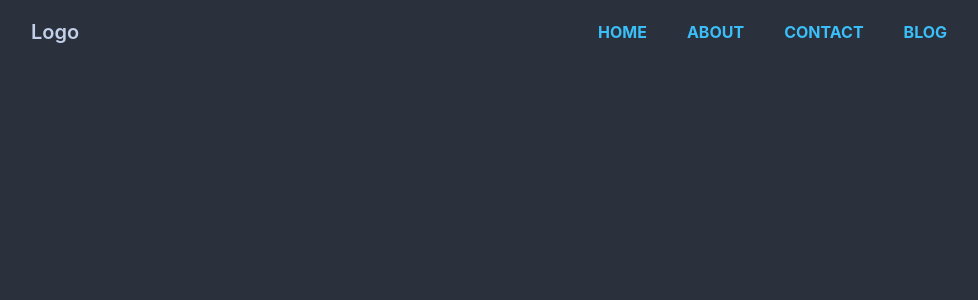
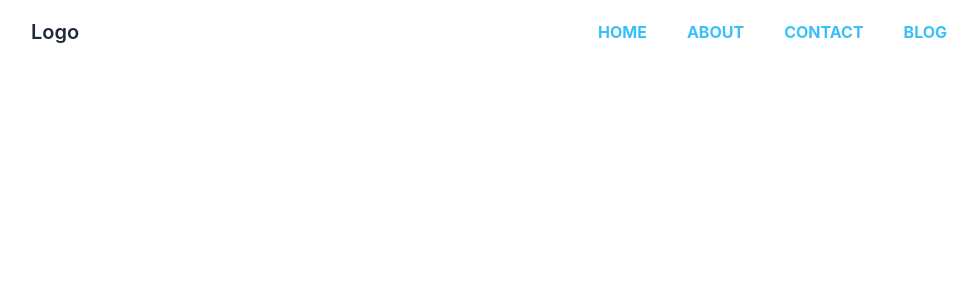
Before and after one commit to afruzaakter/end-game-practice-project-1, a React (Create React App) app: page / in a window 1280 px wide. Shown: the top 300 px of the page, without its empty margins (58-1036 px from the left). Built offline with nearby package versions, Linux system fonts and the light colour scheme.

Commit message:
add theam color light

```diff
--- a/public/index.html
+++ b/public/index.html
@@ -1,5 +1,5 @@
 <!DOCTYPE html>
-<html lang="en">
+<html lang="en" data-theme="light">
   <head>
     <meta charset="utf-8" />
     <link rel="icon" href="%PUBLIC_URL%/favicon.ico" />
--- a/src/App.js
+++ b/src/App.js
@@ -3,9 +3,11 @@ import { Route, Routes } from 'react-router-dom';
 import './App.css';
 import Blog from './Blog/Blog';
 import About from './Pages/about/About';
-import Contact from './Pages/Contact/Contact';
+import Contact from './Pages/contact/Contact';
 import Home from './Pages/Home/Home';
 import Navbar from './Pages/Navbar';
+
+
 
 function App() {
   return (
--- a/tailwind.config.js
+++ b/tailwind.config.js
@@ -25,6 +25,7 @@ module.exports = {
 "error": "#F87272",
         },
       },
+      "light",
     ],
   },
   plugins: [require("daisyui")],
```
